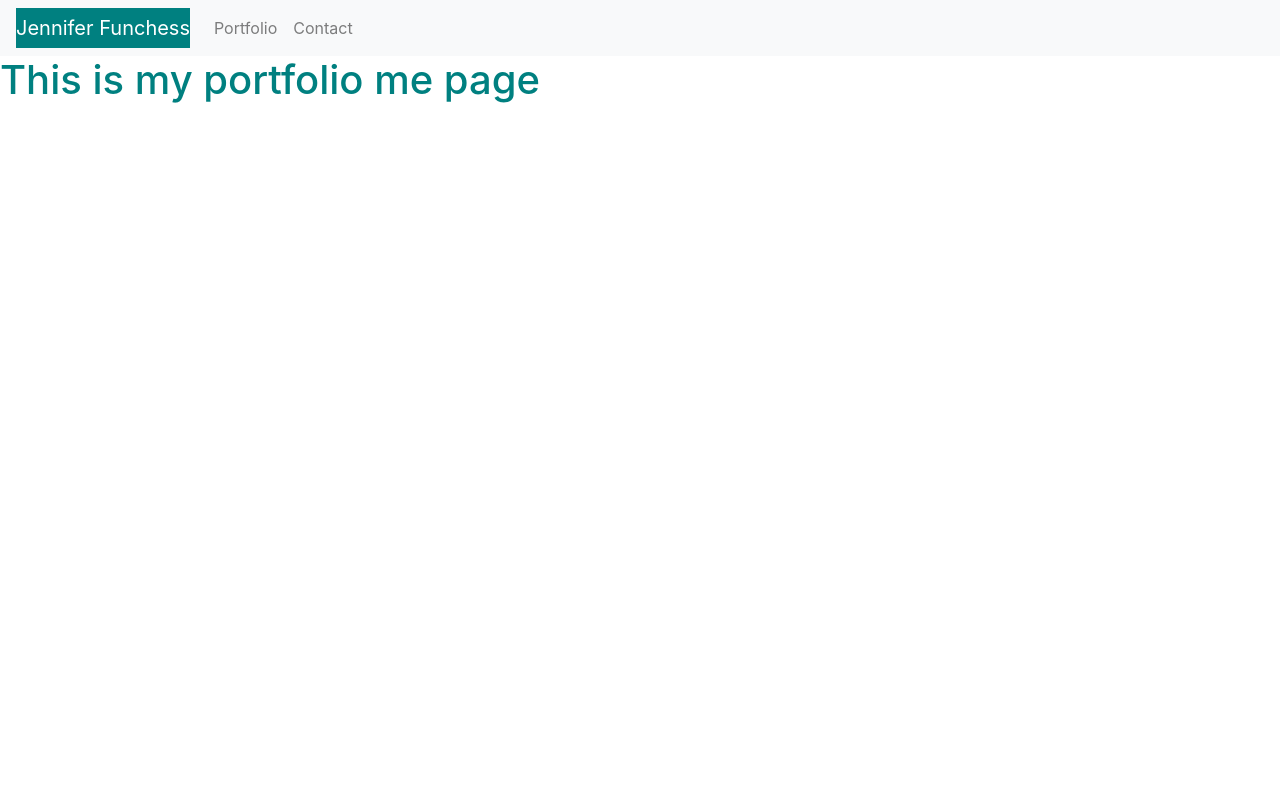
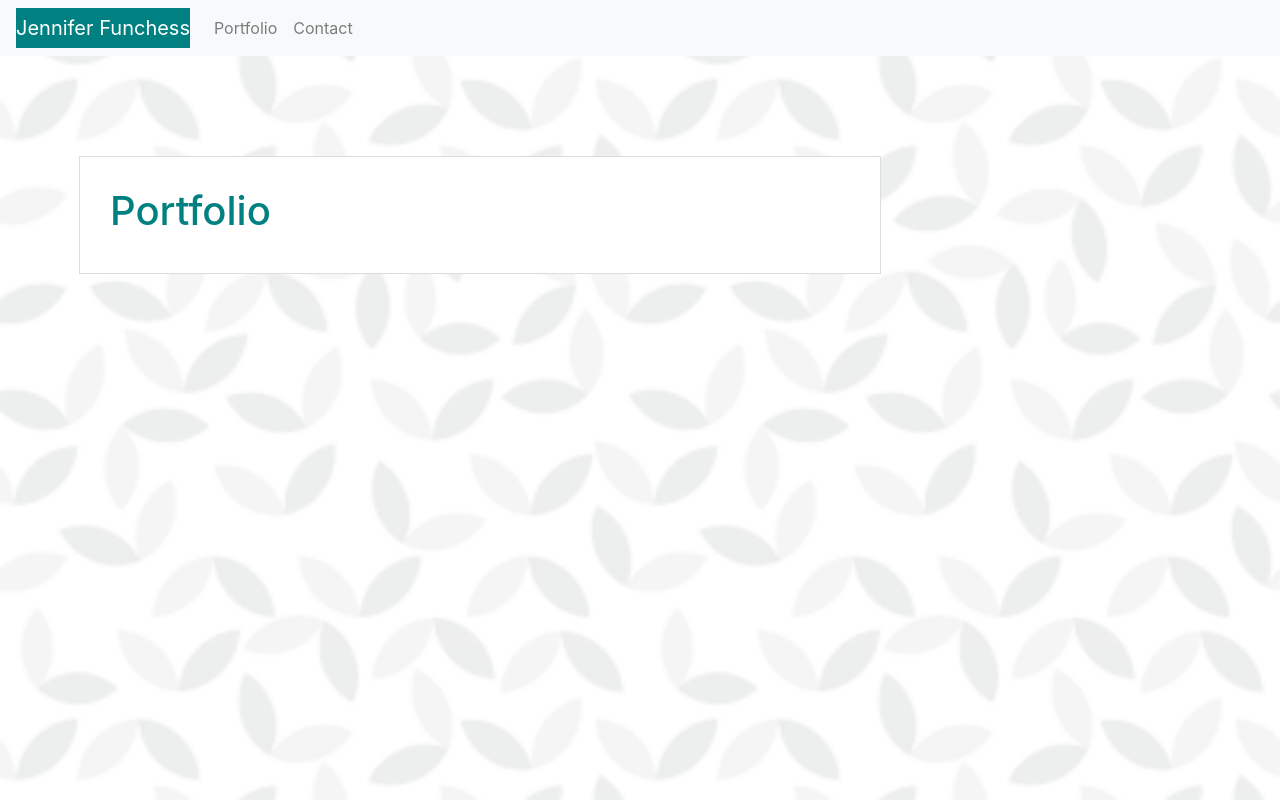
Before and after one commit to JenniferFunchess/JenniferFunchess-portfolio-2020, a plain HTML site: page portfolio.html in a window 1280 px wide. Drawn offline with nearby package versions, Linux system fonts and the light colour scheme.

Commit message:
fixed background image and updated portfolio page

```diff
--- a/assets/css/style.css
+++ b/assets/css/style.css
@@ -8,7 +8,7 @@
 }
 
 body {
-    background-image: url("assets/css/images/background.png");
+    background-image: url("./images/background.png");
     background-size: cover;
     background-repeat: no-repeat;
 }
@@ -18,6 +18,7 @@ body {
     max-width: 65%;
     float:left;
     margin-left: 5%;
+    background
 }
 
 .main-section {
@@ -31,7 +32,7 @@ body {
 
 .bioimage {
 	width: 200px;
-	height: auto;
+	height: 250px;
 	margin-top: 10px;
 	float: left;
 	margin-right: 25px;
--- a/portfolio.html
+++ b/portfolio.html
@@ -62,6 +62,12 @@
 
         </div>
       </nav>
-    <h1>This is my portfolio me page</h1>
+
+      <div id="main-container" class="container">
+        <section class="main-section">
+          <h1>Portfolio</h1>
+          </section>
+          </div>
+
   </body>
 </html>
```
Also changed, not shown: index.html (+1 -0 lines).
